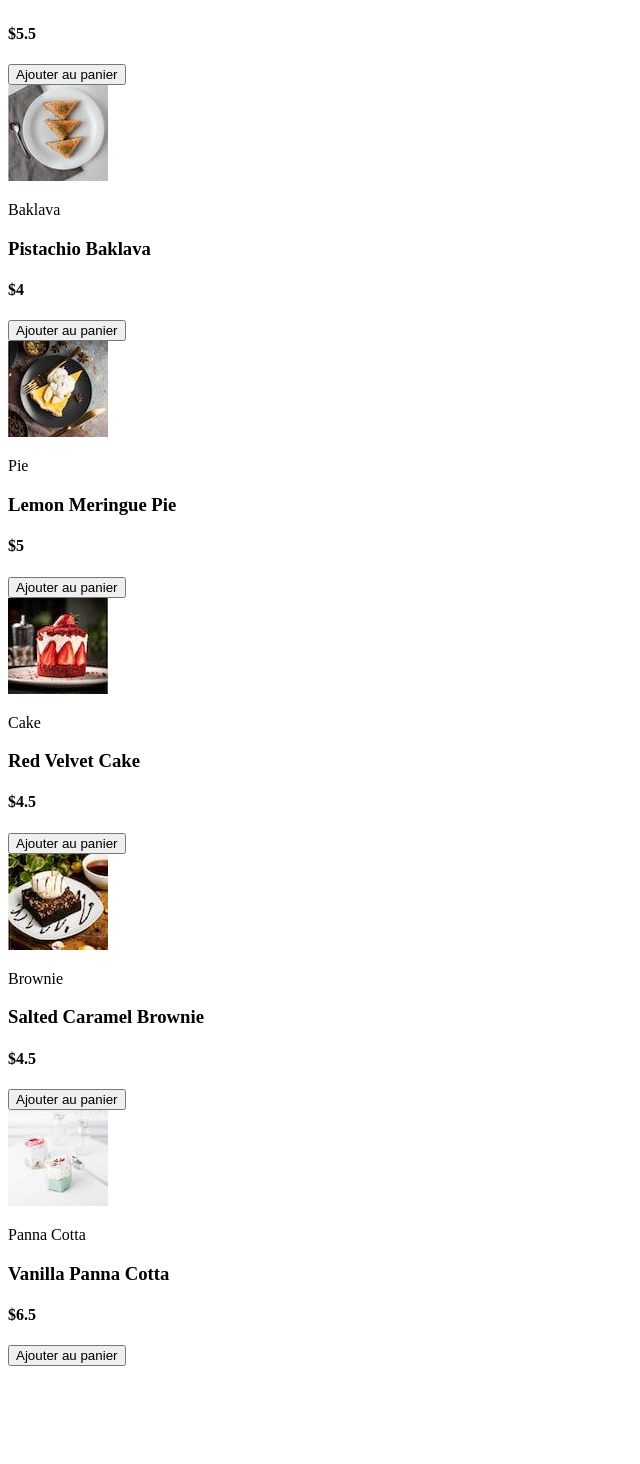
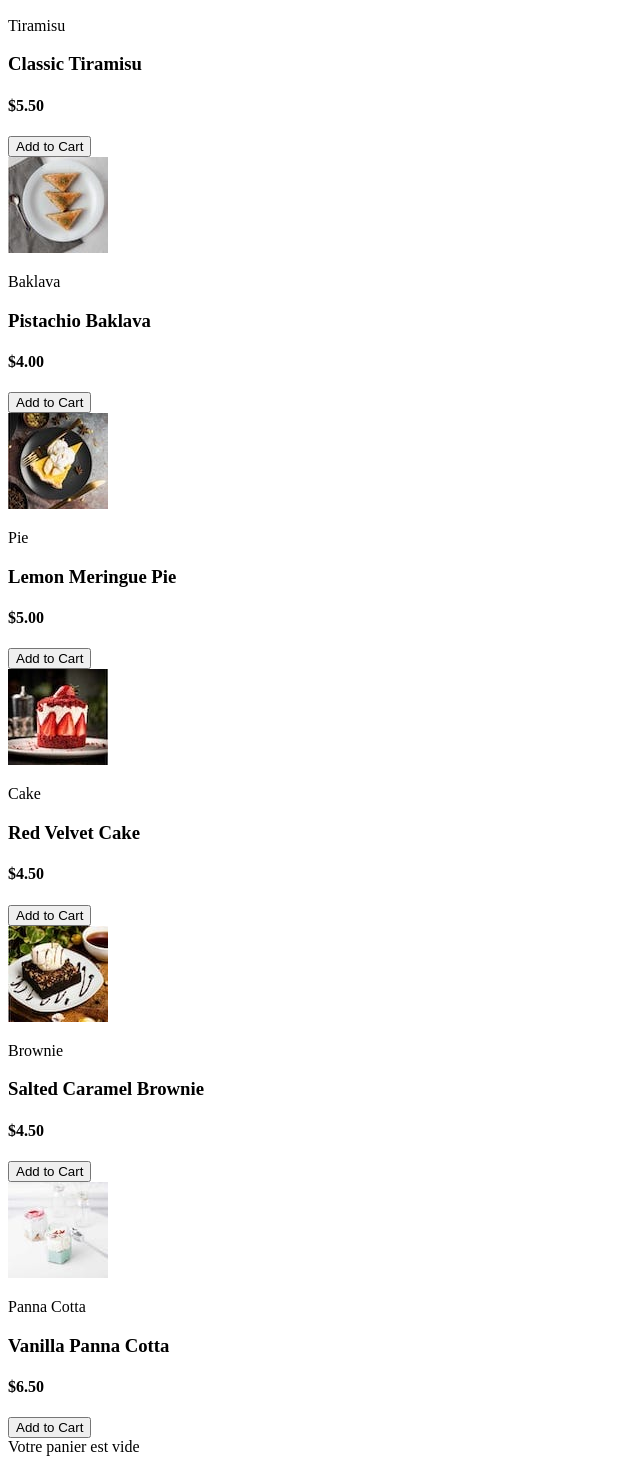
Before and after one commit to Wally1403/dessert-cart, a React (Create React App) app: page / in a window 1280 px wide. Shown: the part 948-2412 px from the top of the page, without its empty margins (0-640 px from the left). Before the commit the page ends 2322 px from the top, so only its background shows below. Built offline with nearby package versions, Linux system fonts and the light colour scheme.

Commit message:
set the cart and button to add or remove

```diff
--- a/src/components/App.js
+++ b/src/components/App.js
@@ -1,10 +1,15 @@
 import ShoppingList from "./ShoppingList";
+import Cart from "./Cart";
+import { useState } from "react";
 
 function App() {
 
+  const [cart, updateCart] = useState([])
+
   return (
     <div>
-      <ShoppingList />
+      <ShoppingList cart={cart} updateCart={updateCart}/>
+      <Cart cart={cart} updateCart={updateCart}/>
     </div>
   )
 }
--- /dev/null
+++ b/src/components/Cart.js
@@ -0,0 +1,72 @@
+import { useState } from "react"
+
+function Cart({cart, updateCart}) {
+    const total = cart.reduce(
+        (acc, dessert) => acc + dessert.amount * dessert.price,
+        0
+    ).toFixed(2)
+
+    const itemNumber = cart.reduce(
+        (acc, dessert) => acc + dessert.amount,
+        0
+    )
+
+    function removeCart(name, price) {
+        const currentDessertSaved = cart.find((dessert) => dessert.name === name)
+        if (currentDessertSaved) {
+          const cartFilteredCurrentPlant = cart.filter(
+            (dessert) => dessert.name !== name
+          )
+          if (currentDessertSaved.amount === 1) {
+            updateCart(
+              cartFilteredCurrentPlant
+            )
+          } else {
+            updateCart([
+              ...cartFilteredCurrentPlant
+            ])
+          }
+        }
+    }
+
+    function isDeleting(name, price) {
+		const currentPlantSaved = cart.find((plant) => plant.name === name)
+		if (currentPlantSaved) {
+			return (<button onClick={() => removeCart(name, price)}>Supprimer</button>)
+		}
+	}
+
+    return (
+        <div>
+            {cart.length > 0 ? (
+                <div>
+                    <h2>Your cart ({itemNumber})</h2>
+                    <ul>
+                        {cart.map(({ name, price, amount }, index) => (
+                            <div key={`${name}-${index}`}>
+                                <p>{name}</p>
+                                <div>
+                                    <p>{amount}x</p>
+                                    <p>@{price.toFixed(2)}</p>
+                                    <p>${(price*amount).toFixed(2)}</p>
+                                    {isDeleting(name, price)}
+                                </div>
+                            </div>
+                        ))}
+                    </ul>
+                    <div>
+                        <p>Order Total</p>
+                        <h3>{total}€</h3>
+                    </div>
+
+                </div>
+            ) : (
+                <div>Votre panier est vide</div>
+            )}
+        </div>
+
+
+    )
+}
+
+export default Cart
--- a/src/components/DessertItem.js
+++ b/src/components/DessertItem.js
@@ -5,7 +5,6 @@ function DessertItem({cover, category, name, price}) {
             <p>{category}</p>
             <h3>{name}</h3>
             <h4>${price}</h4>
-            <button>Ajouter au panier</button>
         </div>
     );
 }
--- a/src/components/ShoppingList.js
+++ b/src/components/ShoppingList.js
@@ -1,9 +1,61 @@
 import { dessertList } from "../data/data"
 import DessertItem from "./DessertItem"
+import { useState } from "react"
 
-function ShoppingList() {
+function ShoppingList( {cart, updateCart} ) {
+
+  function addAmountToCart(name, price) {
+
+    const currentDessertSaved = cart.find((dessert) => dessert.name === name)
+
+    const cartFilteredCurrentDessert = cart.filter(
+      (dessert) => dessert.name !== name
+    )
+    updateCart([
+      ...cartFilteredCurrentDessert,
+      {name, price, amount: currentDessertSaved.amount + 1}]
+    )
+  }
+  function addToCart(name, price) {
+      updateCart([...cart, {name, price, amount: 1}])
+  }
+  function removeToCart(name, price) {
+    const currentPlantSaved = cart.find((plant) => plant.name === name)
+		if (currentPlantSaved) {
+			const cartFilteredCurrentPlant = cart.filter(
+				(plant) => plant.name !== name
+			)
+			if (currentPlantSaved.amount === 1) {
+				updateCart(
+					cartFilteredCurrentPlant
+				)
+			} else {
+				updateCart([
+					...cartFilteredCurrentPlant,
+					{ name, price, amount: currentPlantSaved.amount - 1 }
+				])
+			}
+		}
+}
+
+  function buttonToAdd(name, price) {
+    const currentDessertSaved = cart.find((dessert) => dessert.name === name)
+
+    if(currentDessertSaved) {
+      return (<div>
+        <button onClick={() => removeToCart(name, price)}>-</button>
+        {currentDessertSaved.amount}
+        <button onClick={() => addAmountToCart(name, price)}>+</button>
+      </div>)
+
+    } else {
+      return <button onClick={() => addToCart(name, price)}>Add to Cart</button>
+    }
+  }
+
   return(
     <div>
+      <h1>Desserts</h1>
         {dessertList.map(({ cover, id, name, category, price }) =>
           (
             <div key={id}>
@@ -11,8 +63,9 @@ function ShoppingList() {
                       cover= {cover}
                       category= {category}
                       name= {name}
-                        price= {price}
+                      price= {price.toFixed(2)}
                     />
+                    {buttonToAdd(name, price)}
             </div>
           )
         )}
```
Lines whose indentation alone changed are shown as unchanged.
